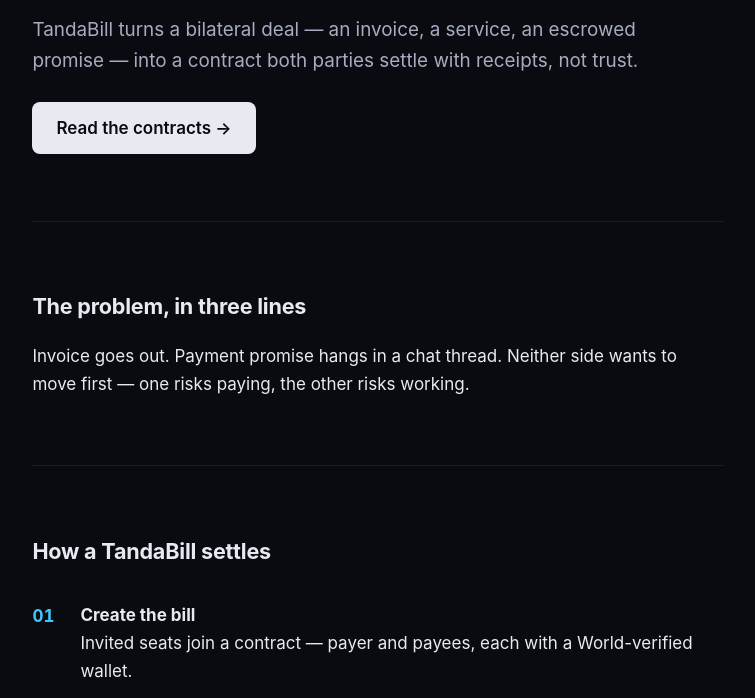
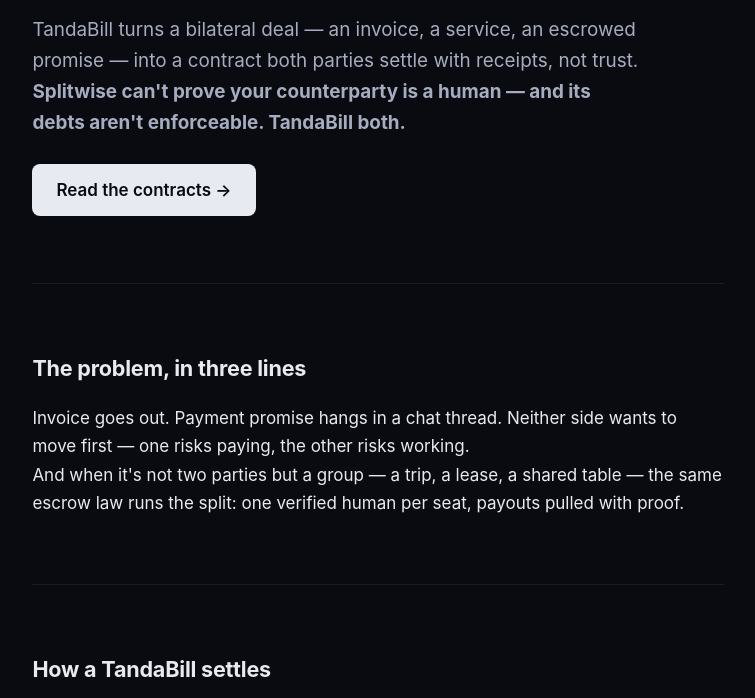
Before and after one commit to FluxNimbusAi/tandabill-website, a plain HTML site: page index.html in a window 1280 px wide. Shown: the part 301-999 px from the top of the page, without its empty margins (262-1017 px from the left). Drawn offline with Linux system fonts and the light colour scheme.

Commit message:
docs(brand-1): official moat line + group-bills feature sentence on landing (#8)
Board ruling (Flux 2026-11-24): proof-escrow category, splitter lane as feature. Hero lead gains the verbatim moat sentence; problem section gains the group-bills feature paragraph. No style/structure changes - copy only, existing classes reused.

Swarm-Card: t_6b3ebec2
Executed-By: Nimbus (COO, PC node)
Adjudicated-By: pending
Receipt-SHA256: 3eda51a674bc980c62256f99d12ba00586bcec152739b2d9d234393e9c53767e

Co-authored-by: FluxNimbusAi <FluxNimbusAi@users.noreply.github.com>

```diff
--- a/index.html
+++ b/index.html
@@ -61,13 +61,14 @@
 <section>
   <span class="tag">World Chain · Sepolia testnet</span>
   <h1>Trade settlement that holds both sides to the proof.</h1>
-  <p class="lead">TandaBill turns a bilateral deal — an invoice, a service, an escrowed promise — into a contract both parties settle with receipts, not trust.</p>
+  <p class="lead">TandaBill turns a bilateral deal — an invoice, a service, an escrowed promise — into a contract both parties settle with receipts, not trust. <b>Splitwise can't prove your counterparty is a human — and its debts aren't enforceable. TandaBill both.</b></p>
   <a class="cta" href="https://github.com/FluxNimbusAi/tanda">Read the contracts →</a>
 </section>
 
 <section>
   <h2>The problem, in three lines</h2>
   <p>Invoice goes out. Payment promise hangs in a chat thread. Neither side wants to move first — one risks paying, the other risks working.</p>
+  <p>And when it's not two parties but a group — a trip, a lease, a shared table — the same escrow law runs the split: one verified human per seat, payouts pulled with proof.</p>
 </section>
 
 <section id="how">
```
